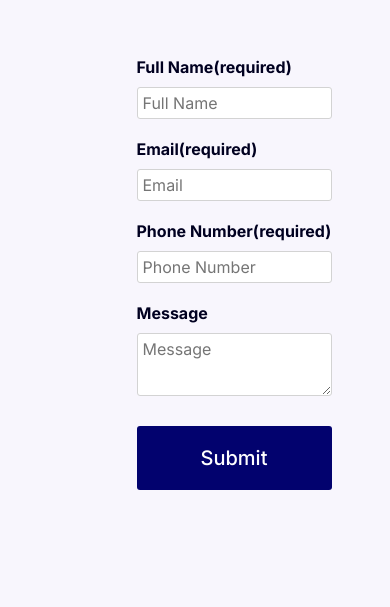
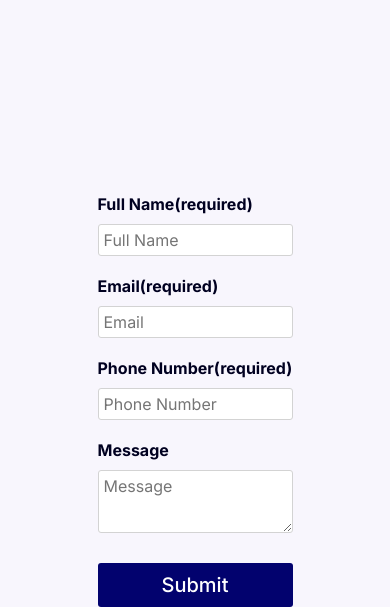
Before and after one commit to Geter2017/GeterElectricalServicesLLC, a React (Create React App) app: page / in a window 390 px wide. Shown: the part 2385-2992 px from the top of the page. Before the commit the page ends 2875 px from the top, so only its background shows below. Built offline with nearby package versions, Linux system fonts and the light colour scheme.

Commit message:
updated contact form

```diff
--- a/src/components/submit-form.styles.css
+++ b/src/components/submit-form.styles.css
@@ -18,7 +18,7 @@ button {
 }
 
 .app {
-	width: 50%;
+	width: 100%;
 	margin: 0 auto;
 	height: 100vh;
 }
@@ -26,8 +26,9 @@ button {
 /* Contact.js */
 .form {
 	position: absolute;
-	top: 1450%;
-	left: 38%;
+	top: 1470%;
+	width: 60%;
+	left: 23%;
 	display: flex;
 	flex-direction: column;
 	justify-content: center;
@@ -112,8 +113,8 @@ textarea:focus {
 @media screen and (max-width: 412px) {
 	.form {
 		position: absolute;
-		top: 300%;
-		left: 35%;
+		top: 315%;
+		left: 25%;
 		height: 30%;
 		max-width: 50%;
 		display: flex;
@@ -121,3 +122,18 @@ textarea:focus {
 		justify-content: center;
 	}
 }
+
+@media screen and (max-width: 412px) {
+	.form > button {
+		padding: 10px;
+		border: none;
+		background-color: rgb(2, 2, 110);
+		font-weight: 500;
+		font-size: 20px;
+		border-radius: 3px;
+		color: #fff;
+		cursor: pointer;
+		transition: 0.2s ease-in-out;
+		margin-top: 10px;
+	}
+}
```
